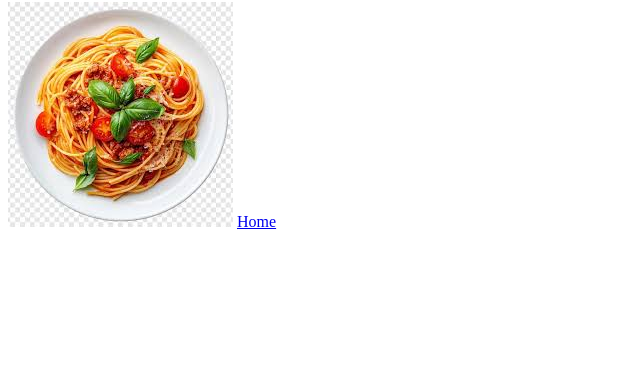
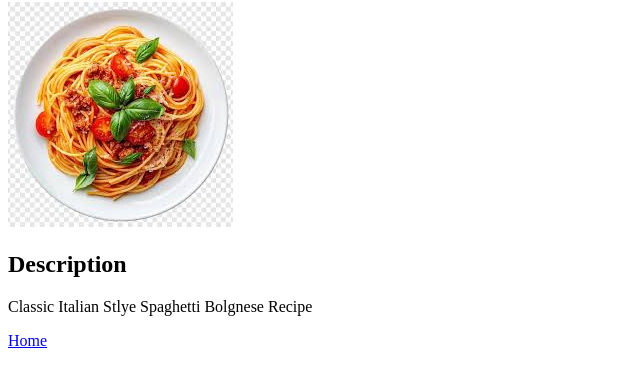
Before and after one commit to 07KingKaiju07/odin_recipes, a plain HTML site: page recipes/spaghetti_bolognese.html in a window 1280 px wide. Shown: the part 78-462 px from the top of the page, without its empty margins (0-640 px from the left). Drawn offline with Linux system fonts and the light colour scheme.

Commit message:
Add Description Heading and description text

```diff
--- a/recipes/spaghetti_bolognese.html
+++ b/recipes/spaghetti_bolognese.html
@@ -8,6 +8,8 @@
 <body>
         <h1>Spaghetti Bolognese</h1>
         <img src="../img/spaghetti.jpeg">
+        <h2>Description</h2>
+        <p>Classic Italian Stlye Spaghetti Bolgnese Recipe</p>
         <a href="../index.html">Home</a>
 </body>
 </html>
```
